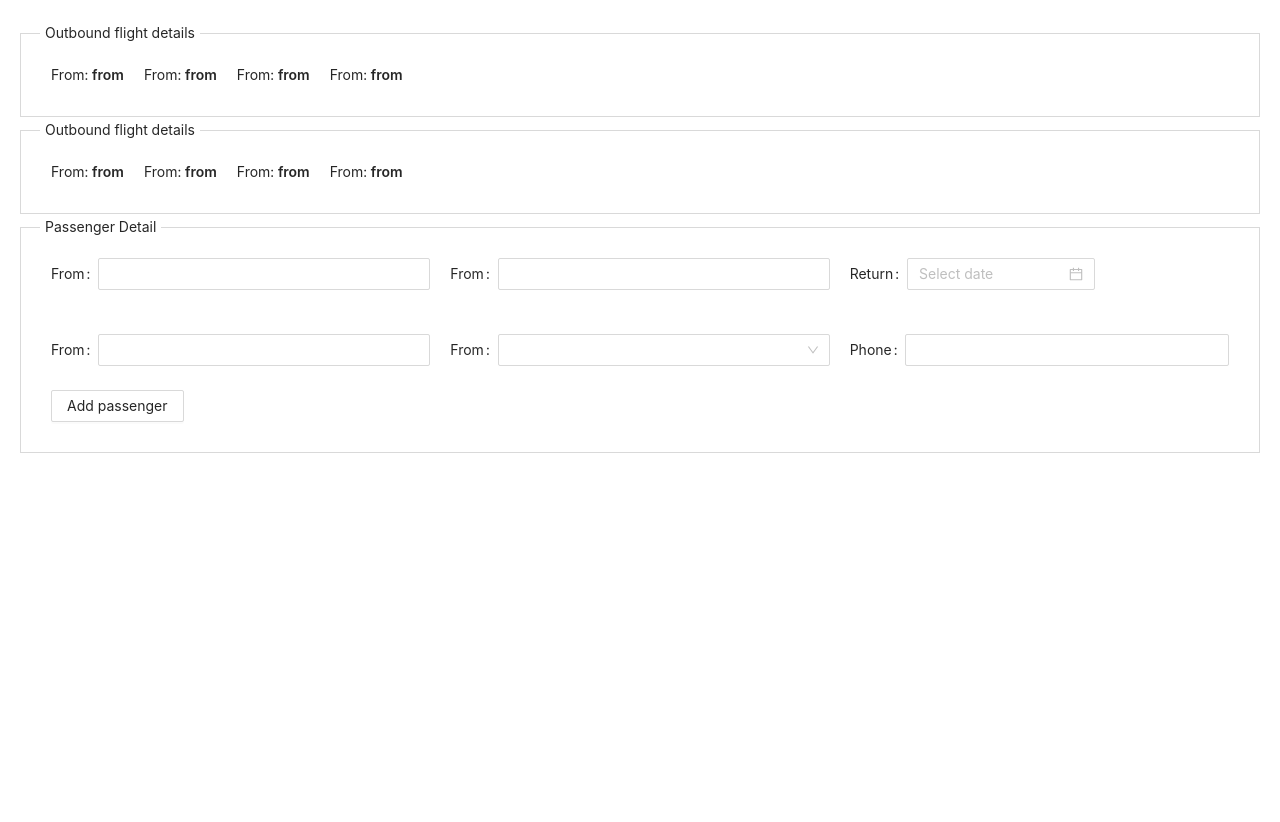
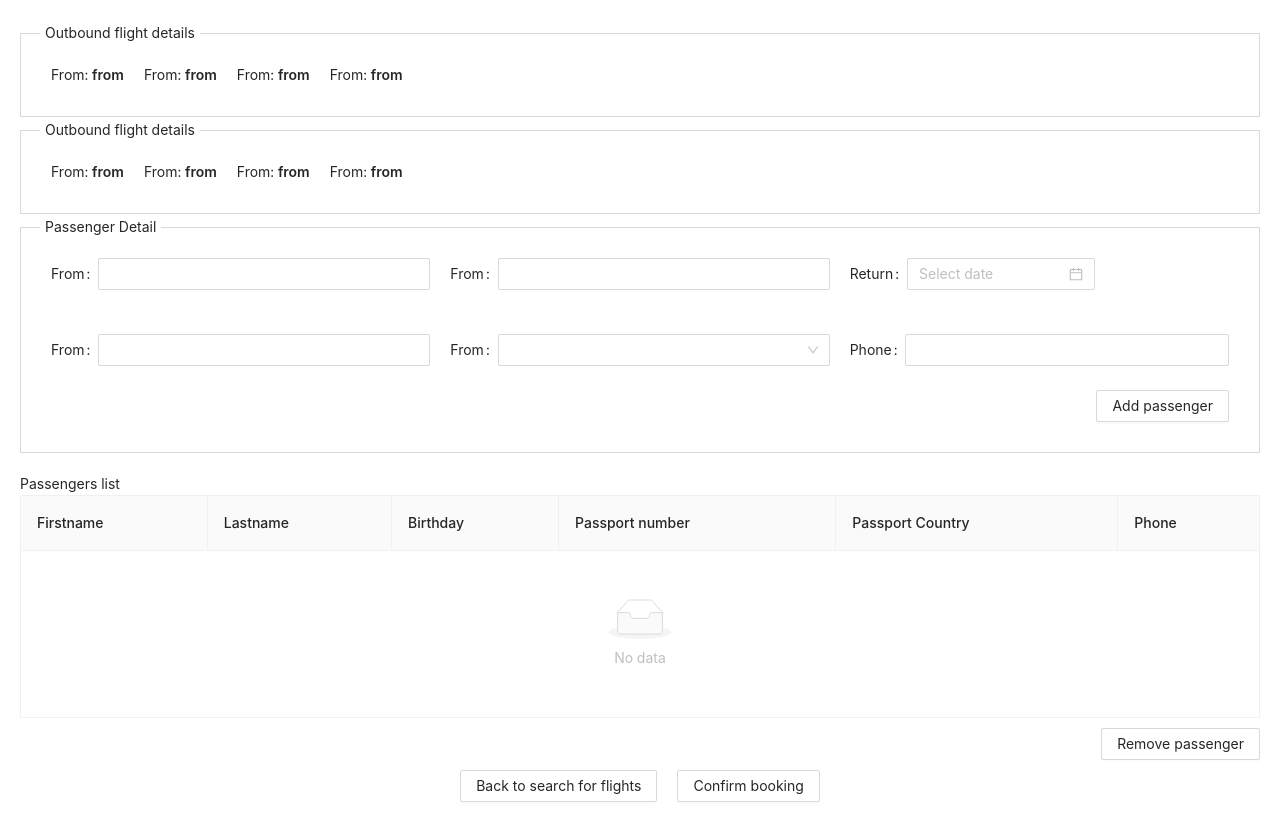
Before and after one commit to VanCode111/airlines, a React (Create React App) app: page /confirmation in a window 1280 px wide. Before the commit the page ends 800 px from the top, so only its background shows below. Built offline with nearby package versions, Linux system fonts and the light colour scheme.

Commit message:
add confirm

```diff
--- /dev/null
+++ b/src/components/BillingConfirmationModal/BillingConfirmationModal.module.scss
@@ -0,0 +1,6 @@
+.buttons {
+  display: flex;
+  justify-content: center;
+  gap: 20px;
+  margin-top: 20px;
+}
--- /dev/null
+++ b/src/components/BillingConfirmationModal/BillingConfirmationModal.tsx
@@ -0,0 +1,41 @@
+import { Button, Form, Modal, Radio } from "antd";
+import React, { FC } from "react";
+import styles from "./BillingConfirmationModal.module.scss";
+
+interface BillingConfirmationModalProps {
+  isOpen: boolean;
+  onClose: () => void;
+}
+
+const BillingConfirmationModal: FC<BillingConfirmationModalProps> = ({
+  isOpen,
+  onClose,
+}) => {
+  const [form] = Form.useForm();
+
+  return (
+    <Modal
+      footer={null}
+      title="Billing Confirmation"
+      open={isOpen}
+      onCancel={onClose}
+    >
+      <div>Total amount: 1000$</div>
+      <Form form={form}>
+        <Form.Item label="Paid using" name="paidUsing">
+          <Radio.Group>
+            <Radio value="creditCard">Credit Card</Radio>
+            <Radio value="cash">Cash</Radio>
+            <Radio value="vaucher">Vaucher</Radio>
+          </Radio.Group>
+        </Form.Item>
+        <div className={styles.buttons}>
+          <Button>Issue tickets</Button>
+          <Button onClick={onClose}>Cancel</Button>
+        </div>
+      </Form>
+    </Modal>
+  );
+};
+
+export default BillingConfirmationModal;
--- a/src/pages/BookingConfirmation/BookingConfirmation.module.scss
+++ b/src/pages/BookingConfirmation/BookingConfirmation.module.scss
@@ -1,3 +1,20 @@
 .confirmation {
   padding: 20px;
 }
+
+.buttons {
+  display: flex;
+  gap: 20px;
+  justify-content: center;
+  margin-top: 10px;
+}
+
+.table {
+  margin-top: 20px;
+}
+
+.remove {
+  margin-top: 10px;
+  display: block;
+  margin-left: auto;
+}
--- a/src/pages/BookingConfirmation/BookingConfirmation.tsx
+++ b/src/pages/BookingConfirmation/BookingConfirmation.tsx
@@ -1,10 +1,51 @@
-import React from "react";
+import React, { useState } from "react";
 import styles from "./BookingConfirmation.module.scss";
 import { FC } from "react";
 import FlightInfo from "./components/FlightInfo/FlightInfo";
 import PassengerDetail from "./components/PassengerDetail/PassengerDetail";
+import { Button, Table } from "antd";
+import BillingConfirmationModal from "components/BillingConfirmationModal/BillingConfirmationModal";
+
+const columns = [
+  {
+    title: "Firstname",
+    dataIndex: "from",
+  },
+  {
+    title: "Lastname",
+    dataIndex: "to",
+  },
+  {
+    title: "Birthday",
+    dataIndex: "Date",
+  },
+  {
+    title: "Passport number",
+    dataIndex: "Time",
+  },
+  {
+    title: "Passport Country",
+    dataIndex: "FlightNumbers",
+  },
+  {
+    title: "Phone",
+    dataIndex: "Price",
+  },
+];
+
+const data: any = [];
 
 const BookingConfirmation: FC = () => {
+  const [isConfirmationModalOpen, setIsConfirmationModalOpen] = useState(false);
+
+  const closeConfirmationModal = () => {
+    setIsConfirmationModalOpen(false);
+  };
+
+  const openConfirmationModal = () => {
+    setIsConfirmationModalOpen(true);
+  };
+
   return (
     <div className={styles.confirmation}>
       <FlightInfo
@@ -25,6 +66,25 @@ const BookingConfirmation: FC = () => {
       />
 
       <PassengerDetail />
+      <div className={styles.table}>
+        <span>Passengers list</span>
+        <Table
+          columns={columns}
+          dataSource={data}
+          bordered
+          pagination={false}
+        />
+        <Button className={styles.remove}>Remove passenger</Button>
+      </div>
+
+      <div className={styles.buttons}>
+        <Button>Back to search for flights</Button>
+        <Button onClick={openConfirmationModal}>Confirm booking</Button>
+      </div>
+      <BillingConfirmationModal
+        isOpen={isConfirmationModalOpen}
+        onClose={closeConfirmationModal}
+      />
     </div>
   );
 };
--- a/src/pages/BookingConfirmation/components/PassengerDetail/PassengerDetail.module.scss
+++ b/src/pages/BookingConfirmation/components/PassengerDetail/PassengerDetail.module.scss
@@ -3,3 +3,8 @@
   gap: 20px;
   grid-template-columns: 1fr 1fr 1fr;
 }
+
+.add {
+  display: block;
+  margin-left: auto;
+}
--- a/src/pages/BookingConfirmation/components/PassengerDetail/PassengerDetail.tsx
+++ b/src/pages/BookingConfirmation/components/PassengerDetail/PassengerDetail.tsx
@@ -42,7 +42,7 @@ const PassengerDetail = () => {
             </Form.Item>
           </div>
 
-          <Button color="primary" className={styles.apply} htmlType="submit">
+          <Button color="primary" className={styles.add} htmlType="submit">
             Add passenger
           </Button>
         </Form>
```
